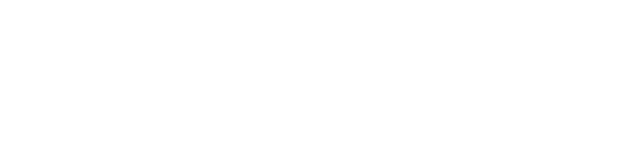
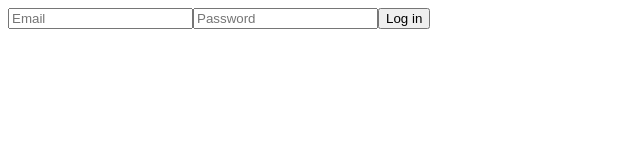
Before and after one commit to maximlysenko/instagram-like, a plain HTML site: page index.html in a window 1280 px wide. Shown: the whole page, without its empty margins (0-640 px from the left). Drawn offline with Linux system fonts and the light colour scheme.

Commit message:
Added basic sign in page

```diff
--- a/index.html
+++ b/index.html
@@ -7,5 +7,6 @@
     <script src="./src/index.js"></script>
 </head>
 <body>
+    <div id="root"></div>
 </body>
 </html>
--- a/src/index.js
+++ b/src/index.js
@@ -0,0 +1,61 @@
+document.addEventListener("DOMContentLoaded", () => {
+    const root = document.getElementById("root");
+
+    const SignInPage = {
+        createSignInFormInput(inputObject) {
+            const input = document.createElement("input");
+            input.type = inputObject.type;
+
+            if (typeof inputObject.value !== "undefined") {
+                input.value = inputObject.value;
+            }
+
+            if (typeof inputObject.placeholder !== "undefined") {
+                input.placeholder = inputObject.placeholder;
+            }
+
+            if (typeof inputObject.name !== "undefined") {
+                input.name = inputObject.name;
+            }
+
+            return input;
+        },
+        createSignForm() {
+            const signInForm = document.createElement("form");
+            const emailInput = this.createSignInFormInput({ type: "email", placeholder: "Email", name: "email" });
+            const passwordInput = this.createSignInFormInput({ type: "password", placeholder: "Password", name: "password" });
+            const submitButton = this.createSignInFormInput({ type: "submit", value: "Log in" });
+
+            signInForm.addEventListener("submit", (event) => {
+                event.preventDefault();
+
+                const fields = event.target.querySelectorAll("input[type=email], input[type=password]");
+                const values = {};
+
+                fields.forEach((field) => {
+                    values[field.name] = field.value;
+                });
+
+                console.log("values", values);
+                // Make an HTTP request with form values.
+            });
+
+            signInForm.appendChild(emailInput);
+            signInForm.appendChild(passwordInput);
+            signInForm.appendChild(submitButton);
+
+            return signInForm;
+        },
+        render(container) {
+            const signInPageContainer = document.createElement("div");
+            signInPageContainer.id = "sign-in-page-container";
+
+            const signInForm = this.createSignForm();
+
+            signInPageContainer.appendChild(signInForm);
+            container.appendChild(signInPageContainer);
+        },
+    };
+
+    SignInPage.render(root);
+});
```
